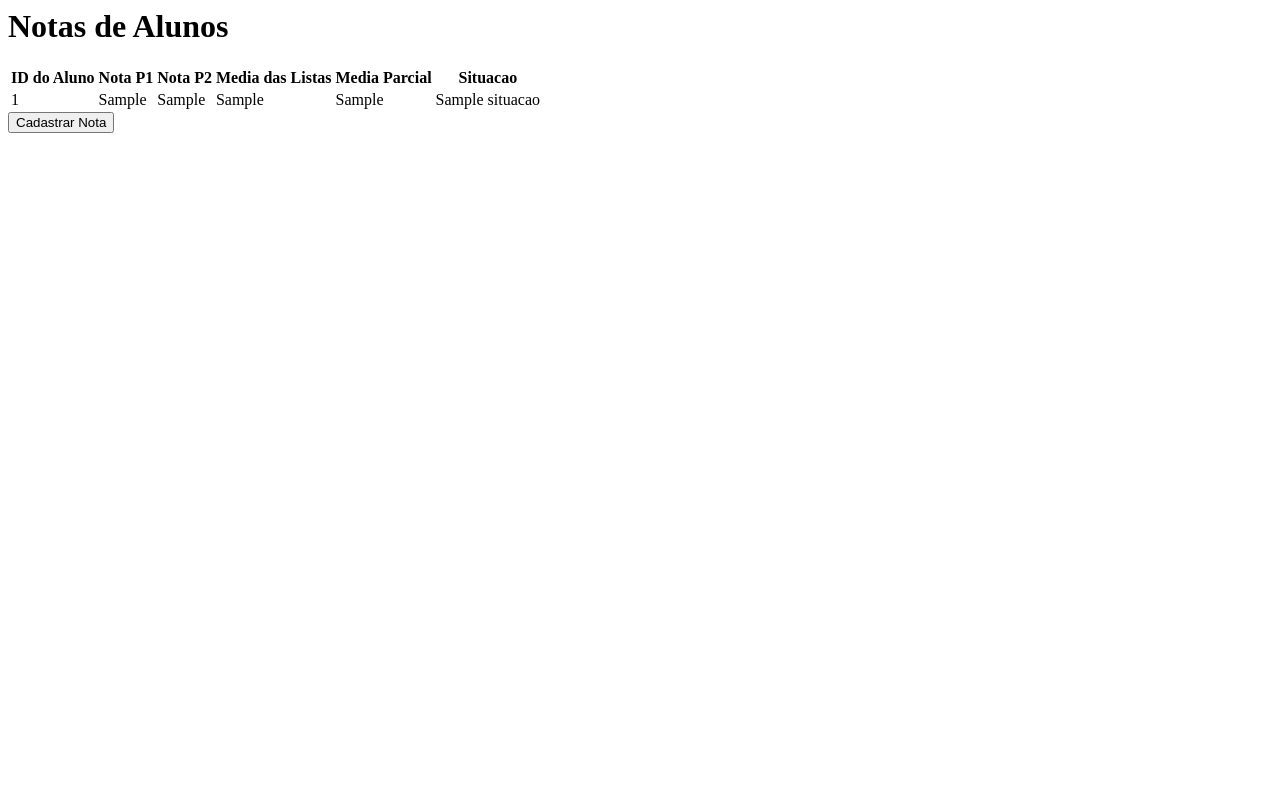
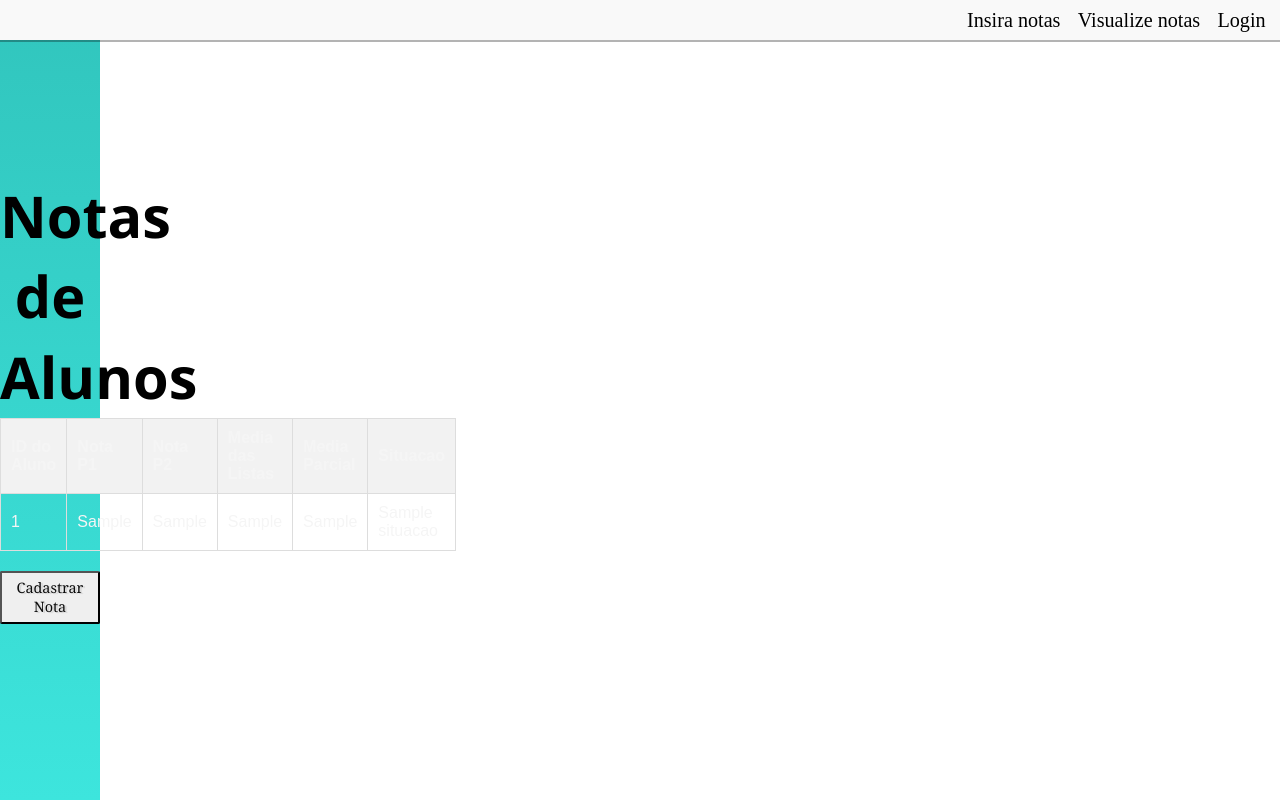
Before and after one commit to MaquinaDeCoxinha/lpdesafionotas2023.2, a Flask app: page /home in a window 1280 px wide. Run offline with Flask 3, Linux system fonts and the light colour scheme; a database or web service that is not in the repository returns one stand-in record (values such as "Sample title"); some libraries are stand-ins or nearby versions.

Commit message:
some css work done

```diff
--- a/projeto/model.py
+++ b/projeto/model.py
@@ -18,10 +18,10 @@
         self.definir_media_parcial()
 
     def definir_media_listas(self):
-        partes = re.split(r'\s*\+\s*', self.listas_raw)
+        partes = re.split(r'\s*\+\s*', self.listas_raw)     # Recebe as notas em string, e transforma em uma lista tirando os + e espaços
 
-        numbers = [float(parte) for parte in partes if parte.isdigit()]
-        self.media_listas = sum(numbers)/len(numbers)
+        numbers = [float(parte) for parte in partes if parte.isdigit()]     # Transforma os elementos da lista em números
+        self.media_listas = sum(numbers)/len(numbers)   # Calcula a média das listas
 
     def definir_media_parcial(self):
         self.media_parcial = ((self.nota_p1 + self.nota_p2)/2)*0.8 + (self.media_listas)*0.2
--- /dev/null
+++ b/projeto/static/home.css
@@ -0,0 +1,143 @@
+*   {
+    padding: 0;
+    margin: 0;
+}
+
+html {
+    box-sizing: border-box;
+
+    /* Set font size for easy rem calculations
+     * default document font size = 16px, 1rem = 16px, 100% = 16px
+     * (100% / 16px) * 10 = 62.5%, 1rem = 10px, 62.5% = 10px
+    */
+
+    font-size: 62.5%;
+    scroll-behavior: smooth;
+    font-family: 'Poppins', sans-serif;
+    font-size: 1.8rem; /* 18px */
+    font-weight: 400;
+    line-height: 1.4;
+    color: whitesmoke;
+  }
+
+nav {
+    position: fixed;
+    display: flex;
+    justify-content: flex-end;
+    width: 100%;
+    box-shadow: 0 2px 0 rgba(0, 0, 0, 0.297);
+    z-index: 10;
+    background-color: #f9f9f9;
+}
+
+nav a {
+    text-decoration: none;
+    color: rgb(0, 0, 0);
+}
+
+#nav-list {
+    display: flex;
+    margin-right: 0.2rem;
+    list-style: none;
+    font-family:'Times New Roman', Times, serif;
+}
+
+#nav-list > a {
+    padding: 0.2rem 0.3rem 0.2rem 0.3rem;
+    font-size: 0.7rem;
+    font-family: 'Times New Roman', Times, serif;
+}
+
+#nav-list > a:hover {
+    background-color: #333333;
+    color:#ffffff;
+}
+
+section[id='mainpage'] {
+    display: flex;
+    flex-direction: column;
+    justify-content: center;
+    align-content: center;
+    width: 100;
+    height: 100vh;
+    background-color: #3de5dd;
+    background-image: linear-gradient(0deg, #3de5dd, #31c5bd);
+}
+
+section[id='mainpage'] > h1, #input_field {
+    text-align: center;
+    display: block;
+}
+
+section[id='mainpage'] > #input_field > label {
+    font-size: 1rem;
+    color: rgb(12, 12, 12);
+    font-family:Georgia, 'Times New Roman', Times, serif;
+}
+
+h1 {
+    font-size: 2rem;
+    font-family:'Segoe UI', Tahoma, Geneva, Verdana, sans-serif;
+    color:rgb(0, 0, 0);
+}
+
+button {
+    padding: 0.2rem;
+    font-size: 0.5rem;
+    color: rgb(12, 12, 12);
+    font-family:Georgia, 'Times New Roman', Times, serif;
+    transition: transform 0.3s ease-out;
+    text-shadow: 2px 1px 1px rgba(0, 0, 0, 0.122);
+    display: inline-block;
+    border-radius: 2px;
+    max-width: fit-content;
+}
+
+button:hover {
+    transform: translateY(-5px);
+}
+
+form > input {
+    padding: 10px;
+    border: 1px solid #ccc;
+    border-radius: 5px;
+    font-size: 16px;
+    outline: none;
+    transition: border-color 0.3s;
+}
+
+form > input:focus {
+    border-color: #436c97;
+}
+
+/* Estilo para a tabela */
+table {
+    border-collapse: collapse;
+    width: 100%;
+    margin-bottom: 20px;
+}
+
+/* Estilo para as células do cabeçalho da tabela */
+th {
+    background-color: #f2f2f2;
+    text-align: left;
+    padding: 10px;
+    border: 1px solid #ddd;
+}
+
+/* Estilo para as células de dados da tabela */
+td {
+    text-align: left;
+    padding: 10px;
+    border: 1px solid #ddd;
+}
+
+/* Estilo para as linhas alternadas da tabela */
+tr:nth-child(even) {
+    background-color: #f2f2f2;
+}
+
+/* Estilo para destacar uma linha quando o mouse passa sobre ela */
+tr:hover {
+    background-color: #ddd;
+}
--- a/projeto/templates/home.html
+++ b/projeto/templates/home.html
@@ -1,9 +1,30 @@
 <html>
 <head>
     <meta charset="UTF-8">
+    <link rel="stylesheet" href="{{ url_for('static', filename='home.css') }}">
     <title>Notas de Alunos</title>
 </head>
+<nav id='nav-bar'>
+    <ul id="nav-list">
+        <a href="/cadnotas">
+        <li>
+            Insira notas
+        </li>
+        </a>
+        <a href="/home">
+        <li>
+            Visualize notas
+        </li>
+        </a>
+        <a href="/login">
+            <li>
+                Login
+            </li>
+        </a>
+    </ul>
+</nav>
 <body>
+    <section id="mainpage">
     <h1>Notas de Alunos</h1>
     <table>
         <thead>
@@ -30,5 +51,6 @@
         </tbody>
     </table>
     <button onclick="window.location.href='/cadnotas'">Cadastrar Nota</button>
+</section>
 </body>
 </html>
```
Also changed, not shown: projeto/templates/cadastro.html (+22 -0 lines), projeto/templates/cadnotas.html (+30 -4 lines), projeto/templates/login.html (+17 -0 lines), projeto/static/index.js (deleted).
